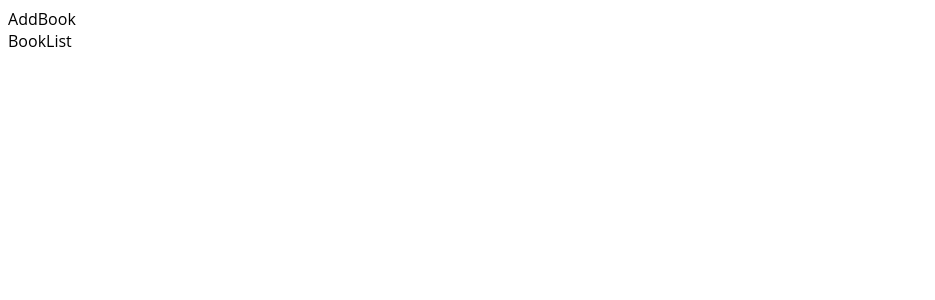
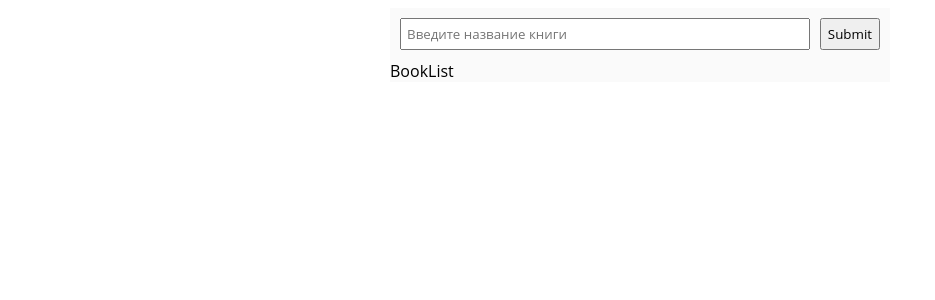
Before and after one commit to evgenynovak/book-library-app-react, a React (Create React App) app: page / in a window 1280 px wide. Shown: the top 300 px of the page, without its empty margins (0-935 px from the left). Built offline with nearby package versions, Linux system fonts and the light colour scheme.

Commit message:
added a reaction on the input

```diff
--- a/src/components/AddBook.js
+++ b/src/components/AddBook.js
@@ -1,9 +1,36 @@
 import React from 'react'
 
 class AddBook extends React.Component {
+  constructor(props) {
+    super(props);
+    this.state = { value : '' };
+  }
+
+  handleChange(e) {
+    this.setState({value: e.target.value});
+  }
+
+  handleSubmit(e) {
+    e.preventDefault()
+    this.props.onAddBook(this.state.value)
+    this.setState({value: ''})
+  }
+
  render() {
     return (
-      <div>AddBook</div>
+        <div className='add-book'>
+          <form className='form' onSubmit={ (e) => this.handleSubmit(e) }>
+            <input
+              className='form__input'
+              id='name'
+              type='text'
+              value={this.state.value}
+              onChange={ (e) => this.handleChange(e) }
+              placeholder='Введите название книги'
+              />
+            <input className='form__submit' type='submit' name='submit'/>
+          </form>
+        </div>
     )
   }
  }
--- a/src/components/App.js
+++ b/src/components/App.js
@@ -9,16 +9,20 @@ class App extends React.Component {
   }
 
   handleAddBook = (data) => {
-    const nextBook = [data, ...this.state.books]
-    this.setState({ news: nextBook })
+    const nextBook = [...this.state.books, data]
+    //присвоить id, проверить при этом есть ли такой id
+    this.setState({ books: nextBook })
   }
 
  render() {
+  console.log(this.state.books)
    return (
-    <React.Fragment>
+    <div className="page">
+      <div className="page__containter">
     <AddBook onAddBook={this.handleAddBook}/>
     <BooksList data={this.state.books}/>
-    </React.Fragment>
+      </div>
+    </div>
    )
  }
 }
--- a/src/index.css
+++ b/src/index.css
@@ -17,7 +17,7 @@ html {
   .page__containter {
     margin: 0 auto;
     width: 100%;
-    max-width: 350px;
+    max-width: 500px;
     background-color: #fafafa;}
 
 .add-book {
```
